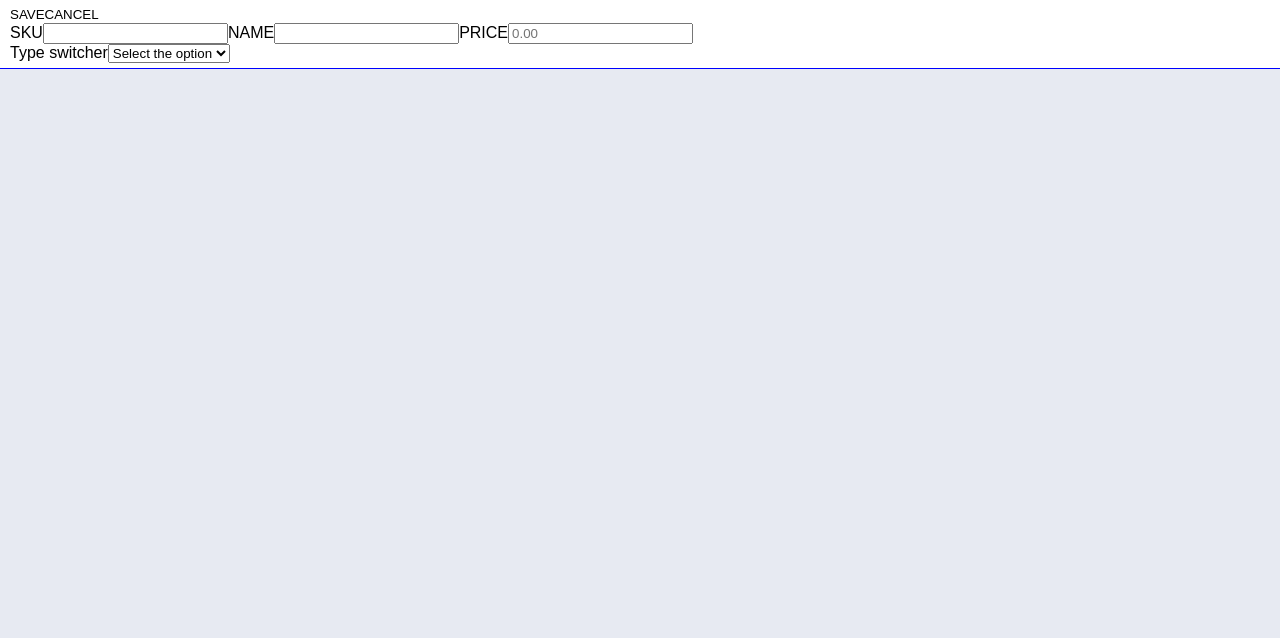
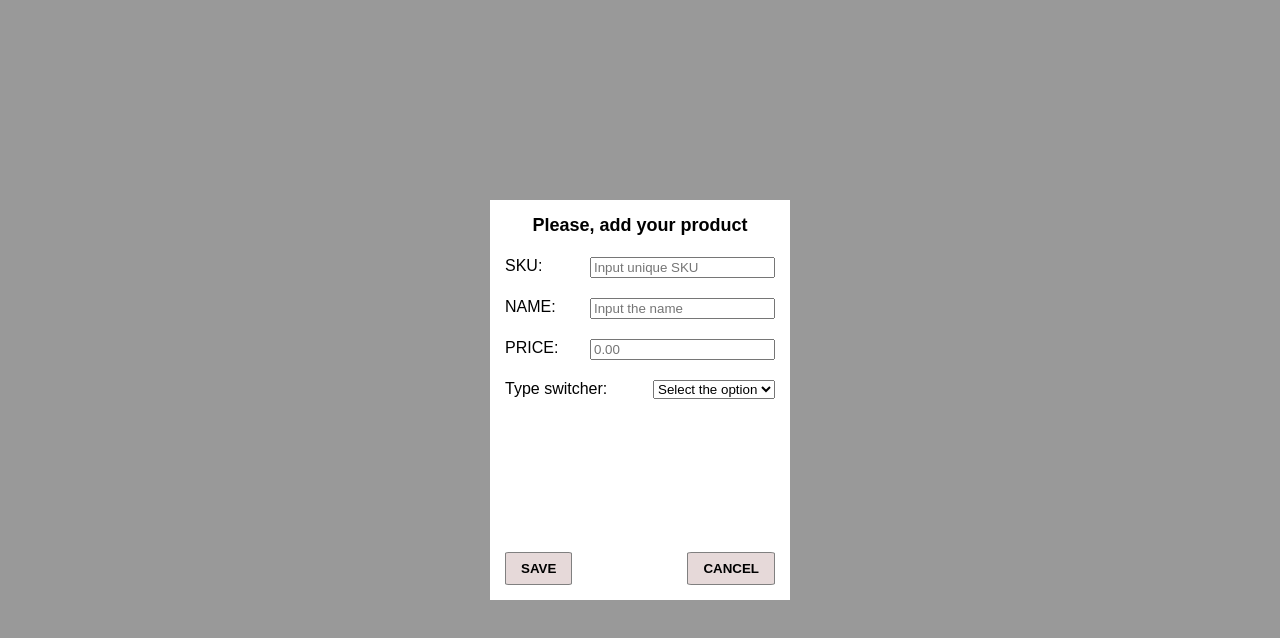
Before and after one commit to Wonderband/scandireact, a React (Create React App) app: page /add-product in a window 1280 px wide. Shown: the top 638 px of the page. Built offline with nearby package versions, Linux system fonts and the light colour scheme.

Commit message:
basic styles done

```diff
--- a/src/App.css
+++ b/src/App.css
@@ -40,5 +40,6 @@
 .App {
   outline: 1px solid blue;
   margin: 0 auto;
-  padding: 5px 10px;
+  height: 100vh;
+  /* padding: 5px 10px; */
 }
--- a/src/components/AddProduct/AddProduct.jsx
+++ b/src/components/AddProduct/AddProduct.jsx
@@ -8,6 +8,7 @@ import { addNewProduct } from "../../redux/operations";
 import { selectPending } from "../../redux/selectors";
 import * as yup from "yup";
 import { toastError, toastSuccess } from "../Toast/Toast";
+import css from "./AddProduct.module.scss";
 
 export const AddProduct = () => {
   const dispatch = useDispatch();
@@ -109,6 +110,9 @@ export const AddProduct = () => {
     // }),
   });
   return (
+    <div className={css.modalBackdrop}>
+      {/* <div className={css.modalForm}> */}
+
       <Formik
         initialValues={{
           sku: "",
@@ -126,32 +130,44 @@ export const AddProduct = () => {
       >
         {(values) => {
           return (
-          <Form onChange={(e) => onChangeHandle(e, values)}>
-            <button type="submit">SAVE</button>
-            <Link to="/">
-              <button type="button">CANCEL</button>
-            </Link>
-            <br />
-            <label>
-              SKU
-              <Field name="sku" type="text" value={values.sku} />
-            </label>
+            <Form
+              onChange={(e) => onChangeHandle(e, values)}
+              className={css.modalForm}
+            >
+              <h1 className={css.formTitle}>Please, add your product</h1>
+              <div className={css.fields}>
+                <label className={css.formField}>
+                  <span>SKU:</span>
+                  <Field
+                    name="sku"
+                    type="text"
+                    value={values.sku}
+                    placeholder="Input unique SKU"
+                  />
                   <ErrorMessage
                     name="sku"
                     component="span"
-              // className={styles.errorMessage}
+                    className={css.errorMessage}
                   />
-            <label>
-              NAME
-              <Field name="name" type="text" value={values.name} />
                 </label>
+
+                <label className={css.formField}>
+                  NAME:
+                  <Field
+                    name="name"
+                    type="text"
+                    value={values.name}
+                    placeholder="Input the name"
+                  />
                   <ErrorMessage
                     name="name"
                     component="span"
-              // className={styles.errorMessage}
+                    className={css.errorMessage}
                   />
-            <label>
-              PRICE
+                </label>
+
+                <label className={css.formField}>
+                  PRICE:
                   <Field
                     name="price"
                     type="number"
@@ -159,16 +175,15 @@ export const AddProduct = () => {
                     placeholder="0.00"
                     value={values.price}
                   />
-            </label>
                   <ErrorMessage
                     name="price"
                     component="span"
-              // className={styles.errorMessage}
+                    className={css.errorMessage}
                   />
-            <br />
+                </label>
 
-            <label>
-              Type switcher
+                <label className={css.formField}>
+                  Type switcher:
                   <Field as="select" name="type" value={values.type} required>
                     <option hidden>Select the option</option>
                     <option value="DVD">DVD</option>
@@ -178,13 +193,13 @@ export const AddProduct = () => {
                   <ErrorMessage
                     name="type"
                     component="span"
-                // className={styles.errorMessage}
+                    className={css.errorMessage}
                   />
-              <br />
                 </label>
+
                 {typeValue === "DVD" && (
-              <label>
-                Size (MB)
+                  <label className={css.formField}>
+                    Size (MB):
                     <Field
                       type="number"
                       name="size"
@@ -192,12 +207,13 @@ export const AddProduct = () => {
                       min={1}
                       max={1000000}
                       required
+                      placeholder="0"
                     />
                   </label>
                 )}
                 {typeValue === "Book" && (
-              <label>
-                Weight (KG)
+                  <label className={css.formField}>
+                    Weight (KG):
                     <Field
                       type="number"
                       name="weight"
@@ -212,8 +228,8 @@ export const AddProduct = () => {
                 )}
                 {typeValue === "Furniture" && (
                   <>
-                <label>
-                  Height (CM)
+                    <label className={css.formField}>
+                      Height (CM):
                       <Field
                         type="number"
                         name="height"
@@ -221,10 +237,11 @@ export const AddProduct = () => {
                         max={1000000}
                         value={values.height}
                         required
+                        placeholder="0"
                       />
                     </label>
-                <label>
-                  Width (CM)
+                    <label className={css.formField}>
+                      Width (CM):
                       <Field
                         type="number"
                         name="width"
@@ -232,10 +249,11 @@ export const AddProduct = () => {
                         max={1000000}
                         value={values.width}
                         required
+                        placeholder="0"
                       />
                     </label>
-                <label>
-                  Length (CM)
+                    <label className={css.formField}>
+                      Length (CM):
                       <Field
                         type="number"
                         name="length"
@@ -243,10 +261,23 @@ export const AddProduct = () => {
                         max={1000000}
                         value={values.length}
                         required
+                        placeholder="0"
                       />
                     </label>
                   </>
                 )}
+              </div>
+
+              <div className={css.buttons}>
+                <button type="submit" className={css.button}>
+                  SAVE
+                </button>
+                <Link to="/">
+                  <button type="button" className={css.button}>
+                    CANCEL
+                  </button>
+                </Link>
+              </div>
               {pending && (
                 <ThreeDots
                   height="80"
@@ -263,5 +294,7 @@ export const AddProduct = () => {
           );
         }}
       </Formik>
+    </div>
+    // </div>
   );
 };
--- /dev/null
+++ b/src/components/AddProduct/AddProduct.module.scss
@@ -0,0 +1,84 @@
+.modalBackdrop {
+  position: relative;
+  top: 0;
+  left: 0;
+  width: 100%;
+  height: 100%;
+  background-color: rgba(0, 0, 0, 0.4);
+  // overflow-y: hidden;
+}
+
+.modalForm {
+  // @media screen and (min-width: 768px) {
+  //     top: 80px;
+  //     width: 540px;
+  //     border-radius: 30px;
+  // }
+}
+
+.modalForm {
+  position: absolute;
+  top: 50%;
+  left: 50%;
+  transform: translate(-50%, -50%);
+//   width: 320px;
+  background: #ffffff;
+  min-height: 400px;
+  display: flex;
+  flex-direction: column;
+  padding: 15px;
+    width: 300px;
+}
+
+.formTitle {
+    font-size: 18px;
+    text-align: center;
+    margin-bottom: 20px;
+    line-height: 1.2em;
+
+}
+
+.formField {
+    position:relative;
+    display: flex;
+    justify-content: space-between;
+    width: 100%;
+}
+
+.errorMessage {
+    position: absolute;
+    top: 22px;
+    color: red;
+    font-size: 12px;
+    margin: 0 auto;
+
+}
+
+.fields {
+  display: flex;
+  flex-direction: column;
+  align-items: flex-start;
+  gap: 20px;
+  margin-bottom: 30px;
+  flex-grow: 1;
+}
+
+.buttons {
+  display: flex;
+  justify-content: space-between;
+
+  // margin: 0 30px;
+}
+
+.button {
+  padding: 8px 15px;
+  border: 1px solid grey;
+  border-radius: 5%;
+
+  background-color: rgb(230, 217, 217);
+  font-weight: 700;
+
+  &:hover {
+    background-color: beige;
+  }
+}
--- a/src/components/Home/Home.jsx
+++ b/src/components/Home/Home.jsx
@@ -44,6 +44,18 @@ export const Home = () => {
     <div>
       <header className={css.header}>
         <h1 className={css.title}>Product List</h1>
+        {pending && (
+          <ThreeDots
+            height="80"
+            width="80"
+            radius="9"
+            color="#4fa94d"
+            ariaLabel="three-dots-loading"
+            wrapperStyle={{}}
+            wrapperClassName=""
+            visible={true}
+          />
+        )}
         <div>
           <button type="submit" className={css.button} form="products">
             MASS DELETE
@@ -55,18 +67,7 @@ export const Home = () => {
           </Link>
         </div>
       </header>
-      {pending && (
-        <ThreeDots
-          height="80"
-          width="80"
-          radius="9"
-          color="#4fa94d"
-          ariaLabel="three-dots-loading"
-          wrapperStyle={{}}
-          wrapperClassName=""
-          visible={true}
-        />
-      )}
+
       {!products.length && <div>Database is empty!</div>}
       <form id="products" onSubmit={submitHandle}>
         {products.length > 0 && (
--- a/src/components/Home/Home.module.scss
+++ b/src/components/Home/Home.module.scss
@@ -28,7 +28,15 @@
 }
 .cardBoard {
     display: flex;
+    flex-direction: column;
     flex-wrap: wrap;
+    align-items: center;
     gap: 20px;
     padding: 10px;
+    margin: 0 auto;
+
+    @media screen and (min-width: 768px) {
+            flex-direction: row;
+            align-items:stretch;
+        }
 }
--- a/src/components/ProductCard/ProductCard.jsx
+++ b/src/components/ProductCard/ProductCard.jsx
@@ -1,7 +1,7 @@
 import css from "./ProductCard.module.scss";
 export const ProductCard = ({ product, checkbox }) => {
   return (
-    <li className={css.card}>
+    <li className={`${css.card} ${product.type}`}>
       <input
         type="checkbox"
         className="deleteCheckbox"
@@ -9,19 +9,45 @@ export const ProductCard = ({ product, checkbox }) => {
         ref={checkbox}
       />
       <div className={css.info}>
-        <p>Name: {product.name}</p>
-        <p>SKU: {product.sku}</p>
-        <p>Price: {product.price}</p>
-        <p>Type: {product.type}</p>
-        {product.type === "DVD" && <p>Size: {product.size} MB</p>}
-        {product.type === "Book" && <p>Weight: {product.weight} KG</p>}
-        {product.type === "Furniture" && (
-          <>
-            <p>Height: {product.height} CM</p>
-            <p>Width: {product.width} CM</p>
-            <p>Length: {product.length} CM</p>
-          </>
-        )}
+        <div className={css.mainInfo}>
+          <p>
+            <span>Name:</span> {product.name}
+          </p>
+          <p>
+            <span>SKU:</span> {product.sku}
+          </p>
+          <p>
+            <span>Price:</span> {product.price}
+          </p>
+          <p>
+            <span>Type:</span> {product.type}
+          </p>
+        </div>
+        <div className={css.details}>
+          {product.type === "DVD" && (
+            <p>
+              <span>Size:</span> {product.size} MB
+            </p>
+          )}
+          {product.type === "Book" && (
+            <p>
+              <span>Weight:</span> {product.weight} KG
+            </p>
+          )}
+          {product.type === "Furniture" && (
+            <div className={css.furnParams}>
+              <p>
+                <span>Height:</span> {product.height} CM
+              </p>
+              <p>
+                <span>Width:</span> {product.width} CM
+              </p>
+              <p>
+                <span>Length:</span> {product.length} CM
+              </p>
+            </div>
+          )}
+        </div>
       </div>
     </li>
   );
--- a/src/components/ProductCard/ProductCard.module.scss
+++ b/src/components/ProductCard/ProductCard.module.scss
@@ -1,15 +1,66 @@
+:global(.DVD) {
+    background-color: rgb(178, 243, 178);
+}
+
+:global(.Book) {
+    background-color: rgb(245, 245, 161);
+}
+
+ :global(.Furniture) {
+     background-color: rgb(148, 148, 236);
+ }
+
 .card {
     width: 350px;
     border: 1px solid grey;
     padding: 5px;
-    // display: flex;
-    // flex-direction: column;
-    // align-items: center;
+    display: flex;
+    flex-direction: column;
+    align-items:flex-start;
+    justify-content: flex-start;
+    gap: 10px;
+    transform: translate();
+
+    transition-property: font-size, transform;
+        transition-duration: 300ms;
+        transition-timing-function: linear;
+        transition-delay: 0;
+
+   &:hover {
+    font-size: 1.2em;
+   }
+
+
+
 }
+
+
 
 .info {
     display: flex;
     flex-direction: column;
-    align-items: center;
+    align-items: baseline;
+    // justify-content:flex-start;
     gap: 5px;
+    // padding-left: 60px;
+    margin: 0 auto;
+    padding-bottom: 10px;
 }
+
+.mainInfo {
+    margin-bottom: 10px;
+    line-height: 1.3em;
+
+    & span {
+        font-weight: bold;
+    }
+}
+
+.details {
+    font-size: 12px;
+    line-height: 1.5em;
+
+& span {
+        font-weight: bold;
+    }
+}
```
Lines whose indentation alone changed are shown as unchanged.
